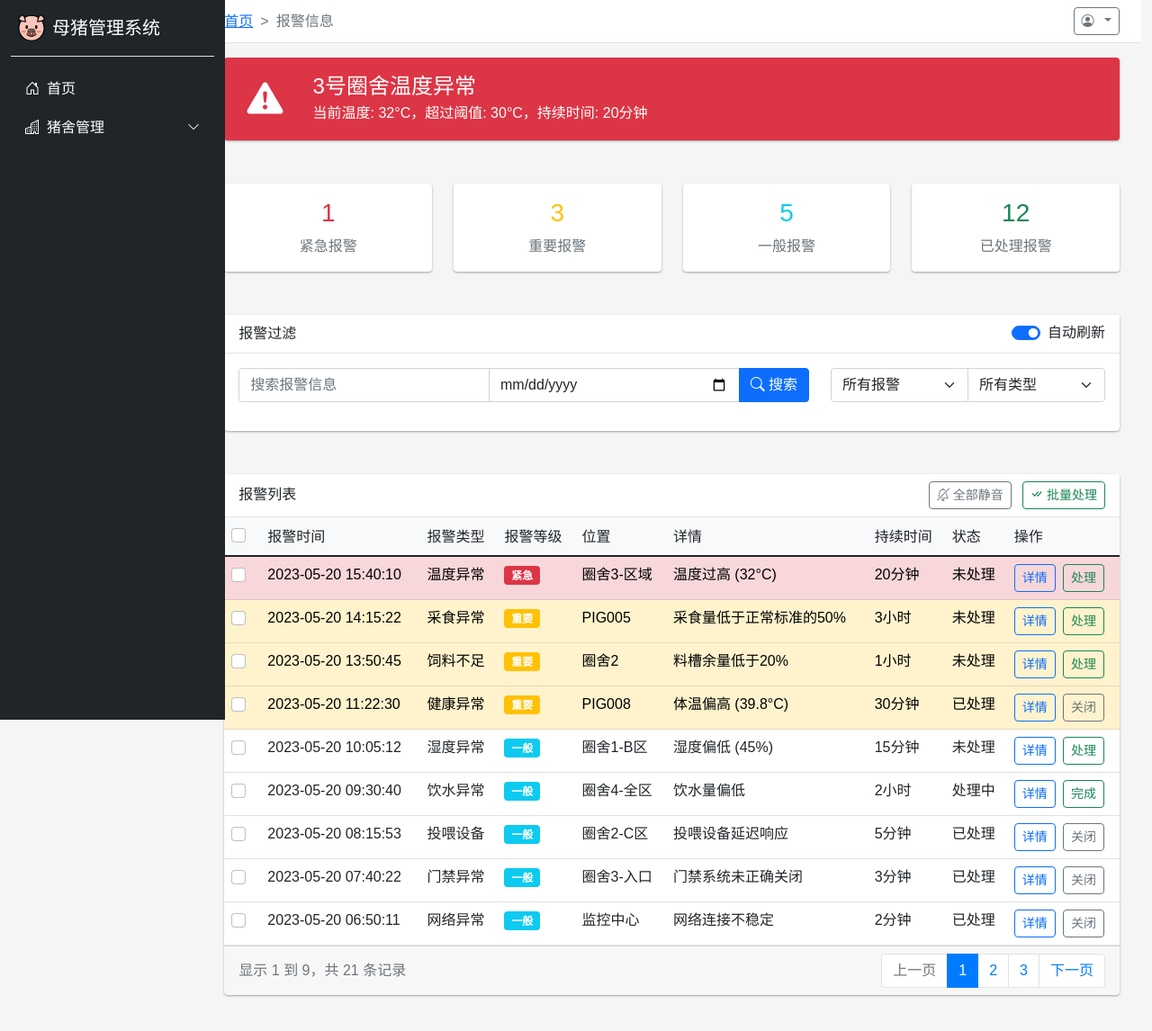
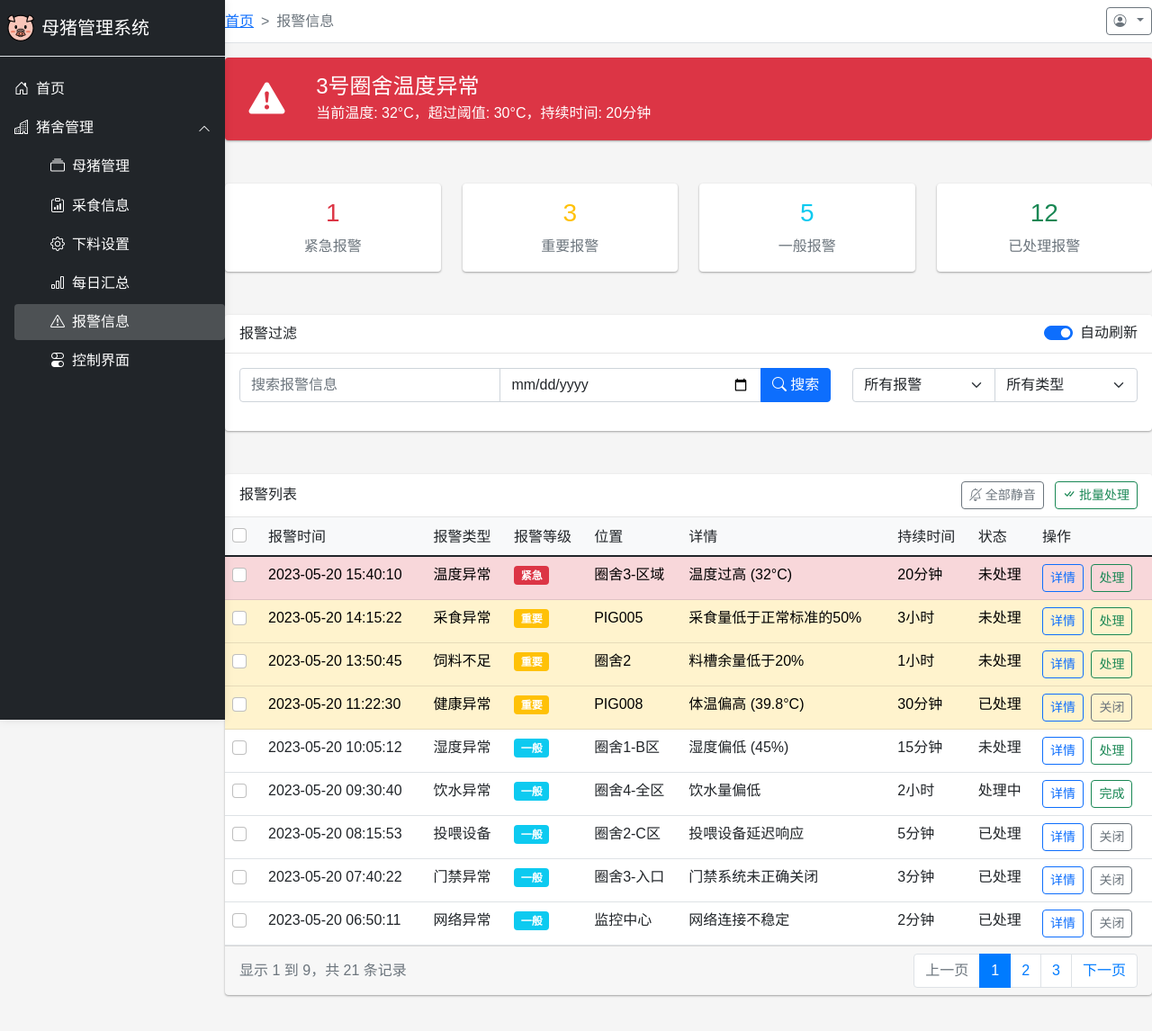
Before and after one commit to qixiaoyu0315/pig, a FastAPI app: page /pig/alerts in a window 1280 px wide. Shown: the whole page at 90% size. Run offline with FastAPI, Linux system fonts and the light colour scheme; data comes from the database, SQL or seed files in the repository; both versions use the stored data as it was after the commit.

Commit message:
页面优化

```diff
--- a/app/static/css/admin.css
+++ b/app/static/css/admin.css
@@ -14,6 +14,7 @@
 body {
     font-family: 'PingFang SC', 'Microsoft YaHei', sans-serif;
     background-color: #f5f5f5;
+    overflow-x: hidden;
 }
 
 /* 侧边栏样式 */
@@ -25,6 +26,7 @@
     width: var(--sidebar-width);
     overflow-y: auto;
     z-index: 1000;
+    box-shadow: 0 0 10px rgba(0, 0, 0, 0.1);
 }
 
 .sidebar .nav-link {
@@ -61,6 +63,14 @@
     margin-left: var(--sidebar-width);
     padding-top: 0;
     min-height: 100vh;
+    background-color: #f5f5f5;
+}
+
+/* 确保容器和行没有间隙 */
+.container-fluid.g-0,
+.row.g-0 {
+    padding: 0;
+    margin: 0;
 }
 
 @media (max-width: 768px) {
--- a/app/templates/admin_layout.html
+++ b/app/templates/admin_layout.html
@@ -10,10 +10,10 @@
     {% block extra_css %}{% endblock %}
 </head>
 <body>
-    <div class="container-fluid">
-        <div class="row">
+    <div class="container-fluid g-0">
+        <div class="row g-0">
             <!-- 侧边栏 -->
-            <div class="col-md-2 bg-dark text-white sidebar">
+            <div class="col-auto bg-dark text-white sidebar">
                 <div class="d-flex align-items-center py-3 px-2 border-bottom">
                     <img src="/static/img/pig.svg" alt="Logo" class="me-2" width="30" height="30">
                     <h5 class="m-0">母猪管理系统</h5>
@@ -25,7 +25,7 @@
                         </a>
                     </li>
                     <li class="nav-item">
-                        <a class="nav-link text-white d-flex justify-content-between align-items-center" data-bs-toggle="collapse" href="#pigSubmenu">
+                        <a class="nav-link text-white d-flex justify-content-between align-items-center" data-bs-toggle="collapse" href="#pigSubmenu" role="button" aria-expanded="{% if '/pig/' in request.url.path %}true{% else %}false{% endif %}">
                             <span><i class="bi bi-building me-2"></i>猪舍管理</span>
                             <i class="bi bi-chevron-down small"></i>
                         </a>
@@ -68,7 +68,7 @@
             </div>
 
             <!-- 主内容区 -->
-            <div class="col-md-10 ms-auto main-content">
+            <div class="col main-content">
                 <!-- 顶部导航栏 -->
                 <nav class="navbar navbar-expand-lg navbar-light bg-white border-bottom py-2">
                     <div class="container-fluid">
@@ -87,7 +87,7 @@
                                     <li><a class="dropdown-item" href="#">个人信息</a></li>
                                     <li><a class="dropdown-item" href="#">修改密码</a></li>
                                     <li><hr class="dropdown-divider"></li>
-                                    <li><a class="dropdown-item" href="/login">退出登录</a></li>
+                                    <li><a class="dropdown-item" href="/logout">退出登录</a></li>
                                 </ul>
                             </div>
                         </div>
@@ -104,18 +104,44 @@
 
     <script src="https://cdn.jsdelivr.net/npm/bootstrap@5.1.3/dist/js/bootstrap.bundle.min.js"></script>
     <script>
-        // 根据当前页面URL自动展开菜单
+        // 保存菜单折叠状态到本地存储
         document.addEventListener('DOMContentLoaded', function() {
             const currentPath = window.location.pathname;
+            const menuToggle = document.querySelector('[data-bs-toggle="collapse"]');
+            const pigSubmenu = document.getElementById('pigSubmenu');
 
-            // 如果当前路径包含/pig/，则自动展开猪舍管理菜单
+            // 从localStorage读取菜单状态
+            const loadMenuState = function() {
+                const storedState = localStorage.getItem('pigSubmenuState');
+                return storedState ? JSON.parse(storedState) : { expanded: false };
+            };
+
+            // 保存菜单状态到localStorage
+            const saveMenuState = function(isExpanded) {
+                localStorage.setItem('pigSubmenuState', JSON.stringify({ expanded: isExpanded }));
+            };
+
+            // 当前页面是猪舍管理页面，自动展开菜单
             if (currentPath.includes('/pig/')) {
-                const pigSubmenu = document.getElementById('pigSubmenu');
-                if (pigSubmenu && bootstrap.Collapse) {
-                    new bootstrap.Collapse(pigSubmenu, {
-                        toggle: true
-                    });
+                saveMenuState(true);
+            }
+
+            // 非猪舍管理页面，但记忆中应该展开的情况
+            if (!currentPath.includes('/pig/') && loadMenuState().expanded && pigSubmenu) {
+                if (bootstrap.Collapse) {
+                    new bootstrap.Collapse(pigSubmenu, { toggle: true });
                 }
+            }
+
+            // 监听菜单折叠/展开事件
+            if (pigSubmenu) {
+                pigSubmenu.addEventListener('shown.bs.collapse', function() {
+                    saveMenuState(true);
+                });
+
+                pigSubmenu.addEventListener('hidden.bs.collapse', function() {
+                    saveMenuState(false);
+                });
             }
         });
     </script>
```
Also changed, not shown: app/pig_management.db.
